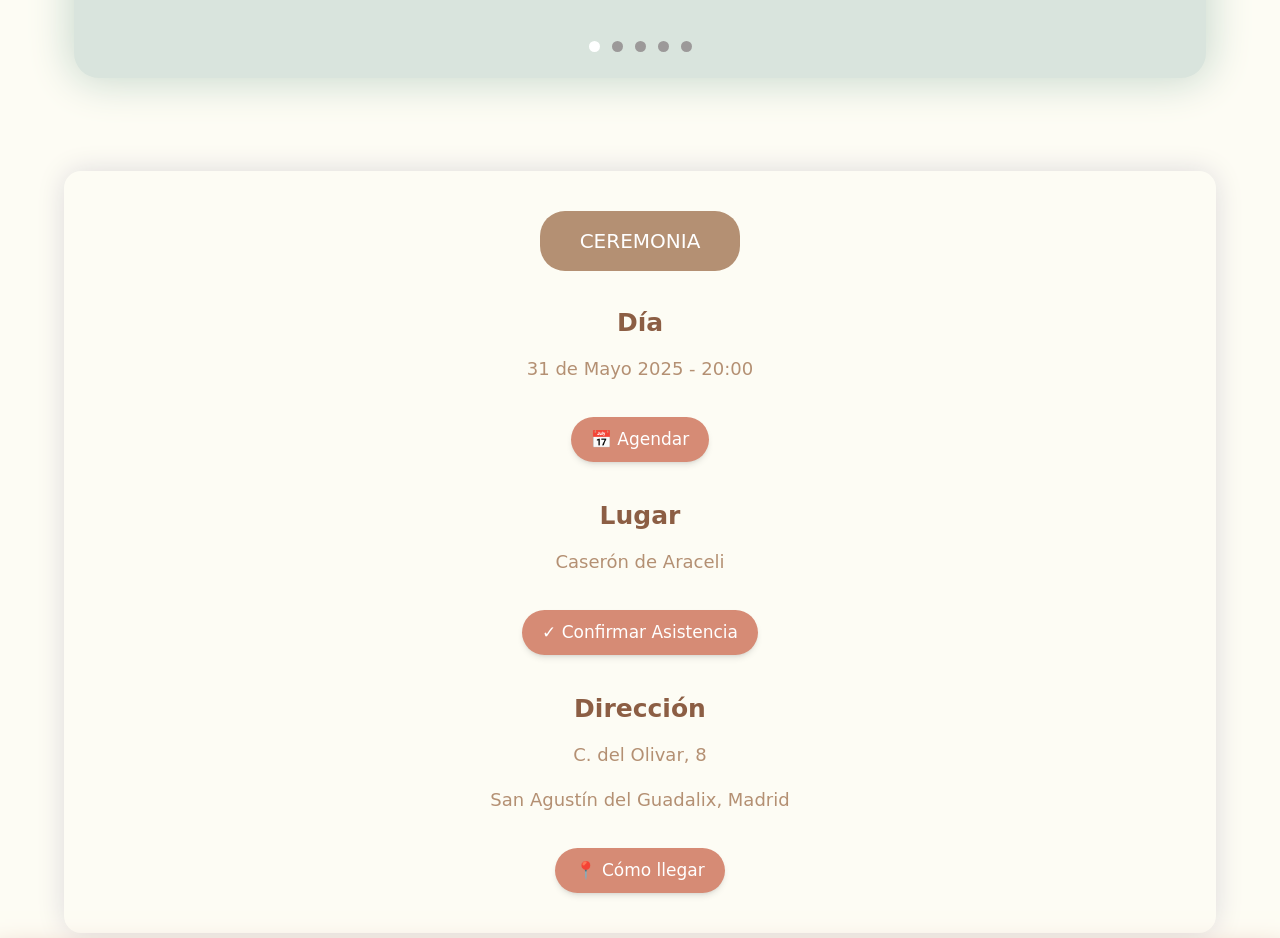
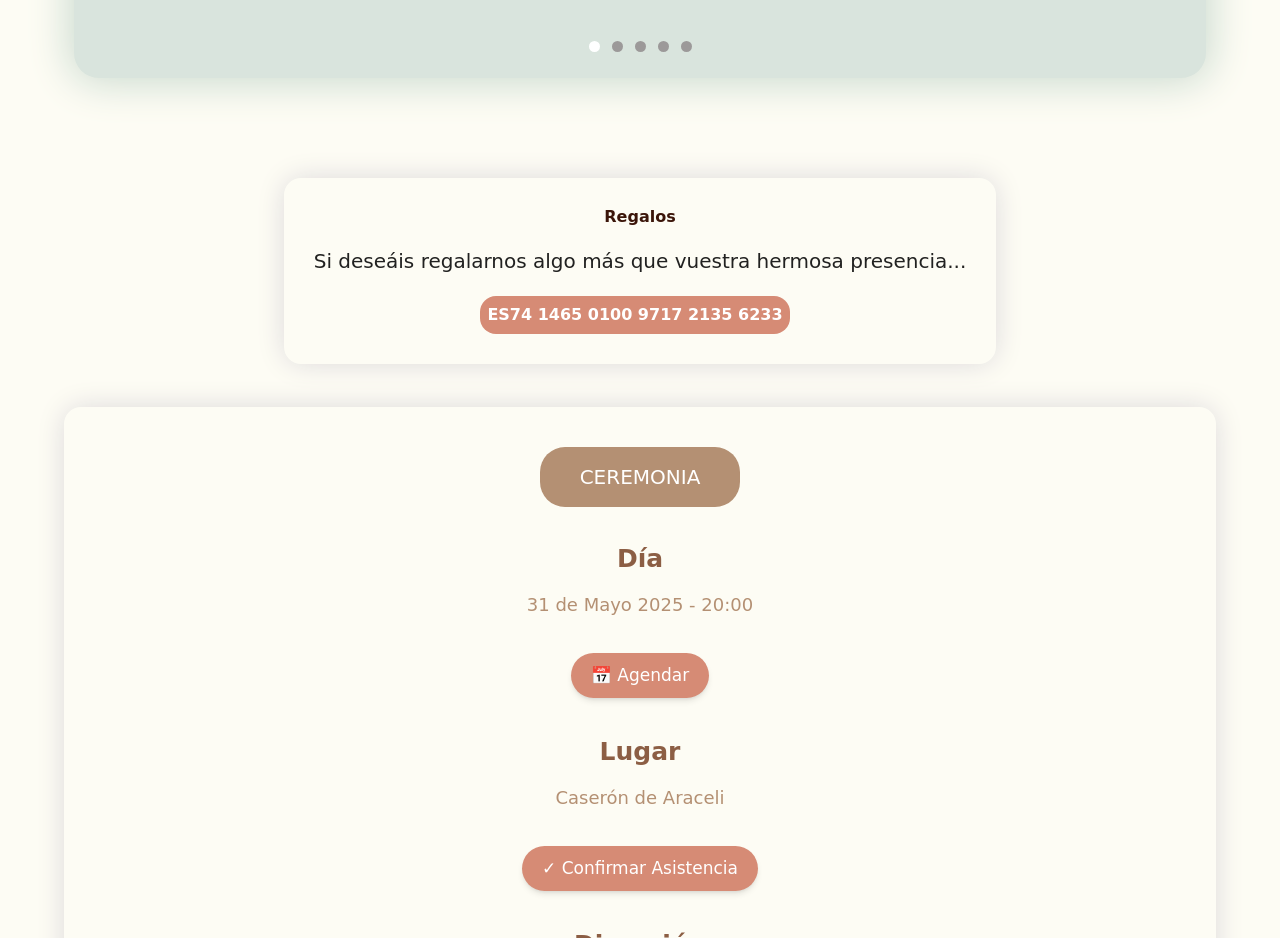
Before and after one commit to jony92jon/mi-boda, a plain HTML site: page invitation.html in a window 1280 px wide. Shown: the part 2600-3538 px from the top of the page. Drawn offline with nearby package versions, Linux system fonts and the light colour scheme; a web font is replaced by a local one.

Commit message:
Nueva seccion

```diff
--- a/css/style.css
+++ b/css/style.css
@@ -678,24 +678,6 @@ img {
   margin-right: 1rem;
 }
 
-.transfer {
-  display: flex;
-  justify-content: center;
-  flex-direction: column;
-  align-items: center;
-}
-
-.transfer img {
-  width: 5rem;
-  height: 5rem;
-  margin-bottom: 2rem;
-}
-
-.tranfer-copiar {
-  display: flex;
-  justify-content: space-around;
-}
-
 .tranfer-copiar button {
   cursor: pointer;
 }
@@ -1254,3 +1236,63 @@ section h2 {
   -webkit-appearance: none;
   box-shadow: none;
 }
+
+/* Nueva Seccion*/
+
+.regalos {
+  padding-bottom: 1rem;
+  display: flex;
+  flex-direction: column;
+  justify-content: center;
+  align-items: center;
+}
+
+.regalos_info {
+  display: flex;
+  flex-direction: column;
+  justify-content: center;
+  align-items: center;
+  -webkit-box-shadow: 0px 0px 30px -3px rgba(214, 210, 214, 1);
+  -moz-box-shadow: 0px 0px 30px -3px rgba(214, 210, 214, 1);
+  box-shadow: 0px 0px 30px -3px rgba(214, 210, 214, 1);
+  padding: 3rem;
+  border-radius: 1.7rem;
+}
+
+.regalos_info {
+  text-align: center;
+}
+
+.regalos_info .regalos_info--titulo {
+  font-family: var(--fuente-secundaria);
+  color: #3b1509;
+  font-weight: 800;
+  margin-bottom: 2rem;
+}
+
+.regalos_info .regalos_info--parrafo {
+  margin: 0;
+  padding: 0;
+  font-size: 2rem;
+  font-family: var(--fuente-secundaria);
+  margin-bottom: 2rem;
+}
+
+.regalos_info .regalos_info--numero {
+  display: flex;
+  justify-content: space-between;
+  align-items: center;
+  font-size: 1.6rem;
+  font-family: var(--fuente-secundaria);
+  background-color: var(--color-3);
+  border-radius: 1.6rem;
+  padding: 0.7rem;
+  color: var(--blanco);
+  font-weight: bold;
+  cursor: pointer;
+  margin-right: 1rem;
+}
+
+.regalos_info .regalos_info--caja .regalos_info--numero {
+  margin-right: 0.5rem;
+}
--- a/invitation.html
+++ b/invitation.html
@@ -224,6 +224,16 @@
       </div>
     </div>
 
+    <div class="regalos contenedor">
+      <div class="regalos_info">
+        <h3 class="regalos_info--titulo">Regalos</h3>
+        <p class="regalos_info--parrafo">
+          Si deseáis regalarnos algo más que vuestra hermosa presencia...
+        </p>
+        <p class="regalos_info--numero">ES74 1465 0100 9717 2135 6233</p>
+      </div>
+    </div>
+
     <div class="programa__itinerario contenedor">
       <div class="etiqueta__caja">
         <h3>Ceremonia</h3>
```
